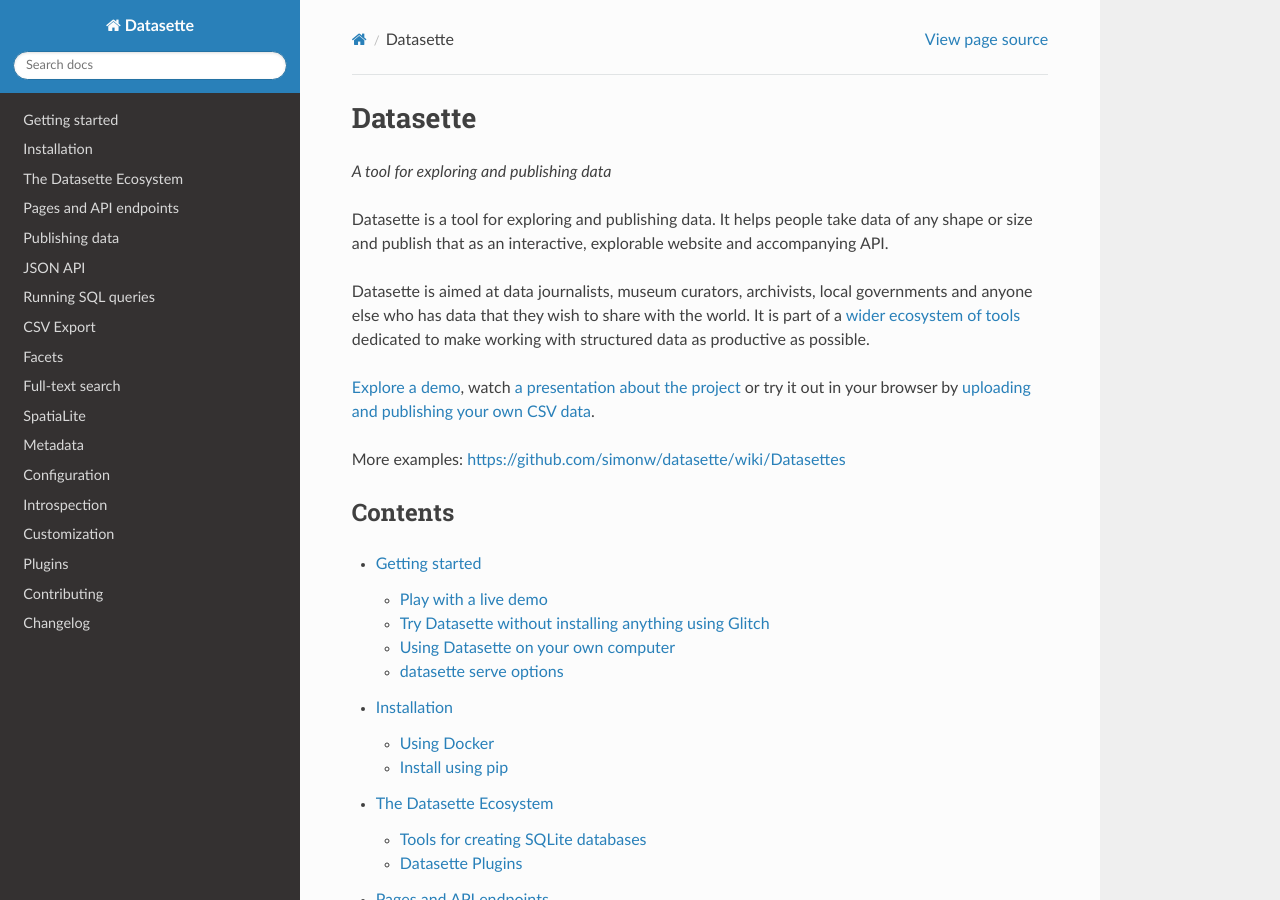
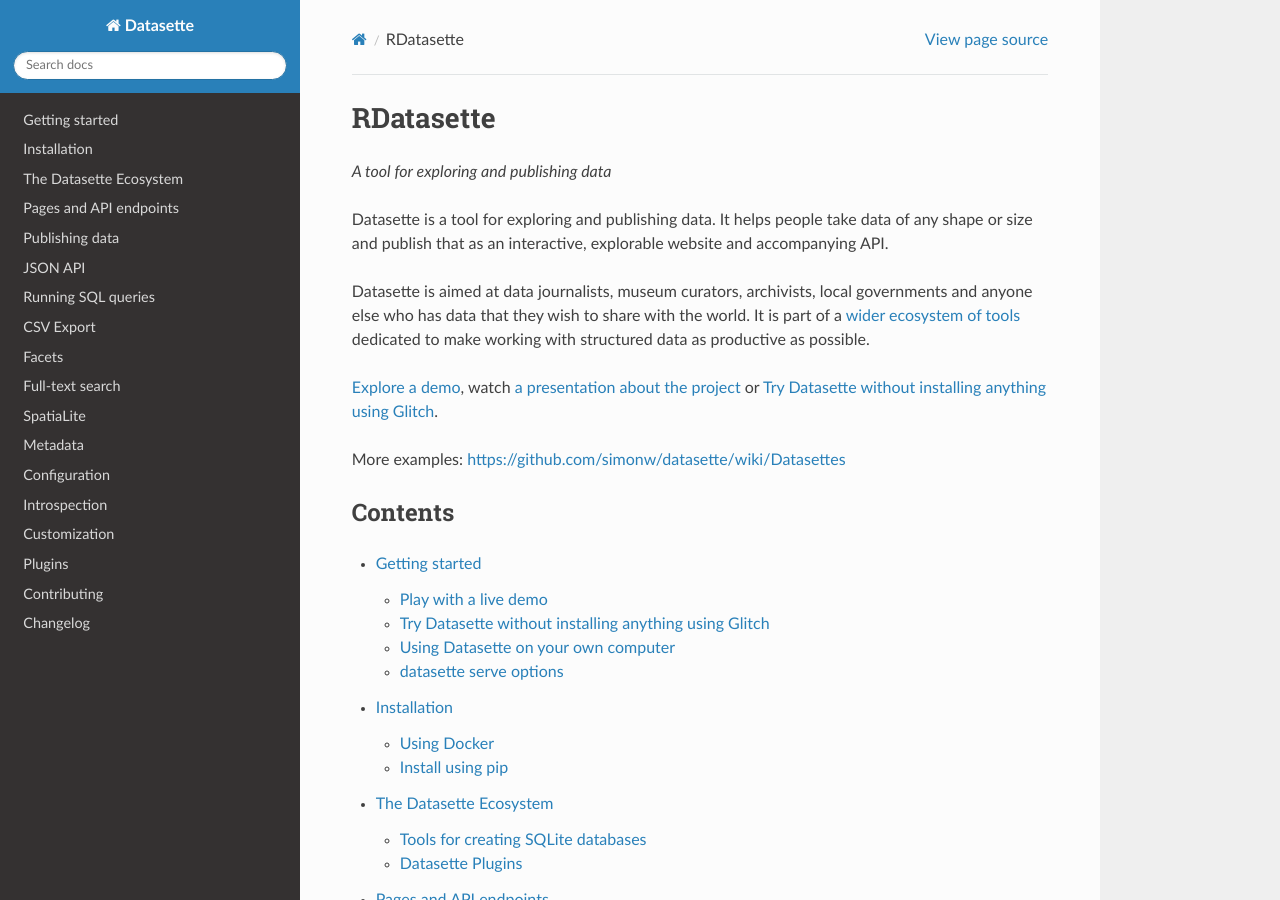
Before and after one commit to simonw/datasette, a Sphinx documentation site: the page built from docs/index.rst, in a window 1280 px wide and 900 px high. Built offline with Sphinx 7.4.7 and the Read the Docs theme 2.0.0, drawn with Linux system fonts in a browser that asks for light colours.

Commit message:
Another link to Glitch

```diff
--- a/docs/index.rst
+++ b/docs/index.rst
@@ -1,4 +1,4 @@
-Datasette
+RDatasette
 =========
 
 *A tool for exploring and publishing data*
@@ -7,7 +7,7 @@
 
 Datasette is aimed at data journalists, museum curators, archivists, local governments and anyone else who has data that they wish to share with the world. It is part of a :ref:`wider ecosystem of tools <ecosystem>` dedicated to make working with structured data as productive as possible.
 
-`Explore a demo <https://fivethirtyeight.datasettes.com/fivethirtyeight>`__, watch `a presentation about the project <https://static.simonwillison.net/static/2018/pybay-datasette/>`__ or try it out in your browser by `uploading and publishing your own CSV data <https://publish.datasettes.com/>`__.
+`Explore a demo <https://fivethirtyeight.datasettes.com/fivethirtyeight>`__, watch `a presentation about the project <https://static.simonwillison.net/static/2018/pybay-datasette/>`__ or :ref:`glitch`.
 
 More examples: https://github.com/simonw/datasette/wiki/Datasettes
 
```
